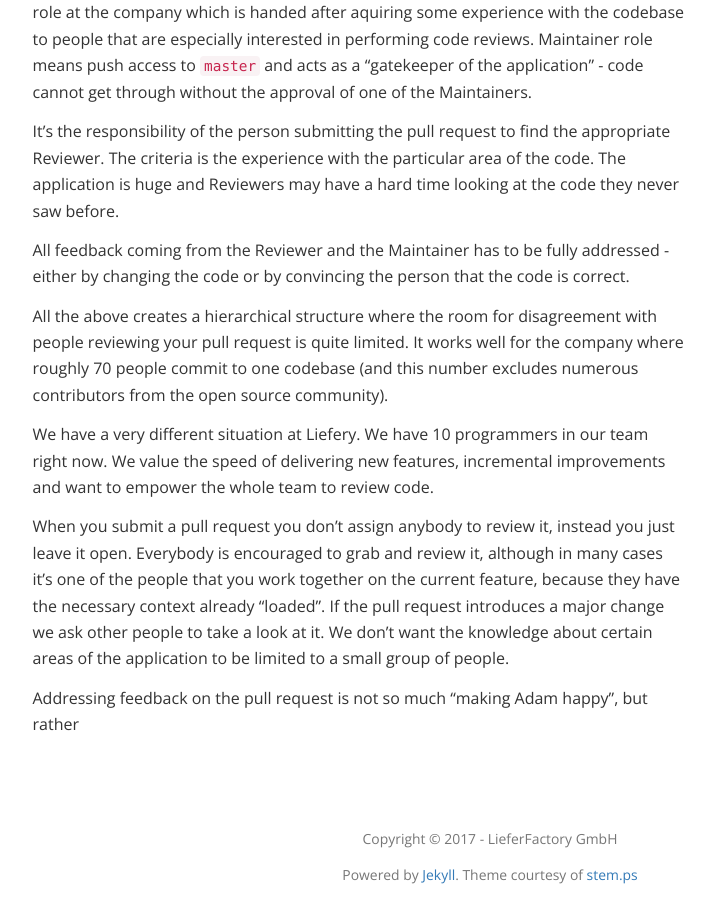
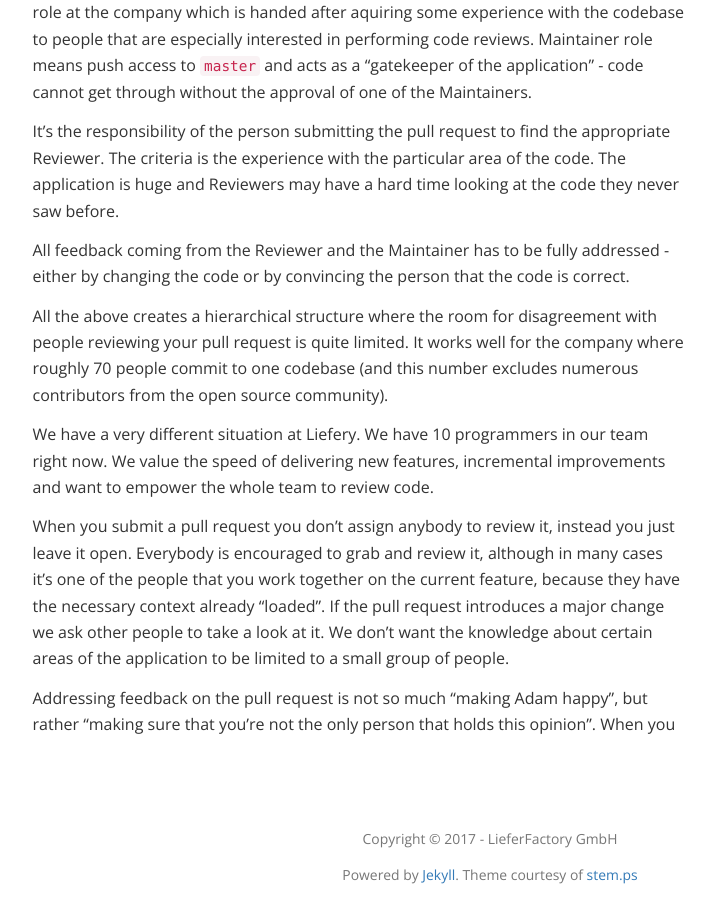
Before and after one commit to liefery-it-legacy/blog, a Jekyll site: the page built from _posts/2018-02-07-how-we-do-code-review.md, in a window 1280 px wide and 900 px high, scrolled down 1164 px. Shown: the whole window, without its empty margins (150-865 px from the left). Built offline with Jekyll 4.4.1, drawn with Linux system fonts in a browser that asks for light colours; nearby versions of some CDN libraries; comment, search, counter and statistics services are not loaded.

Commit message:
moar text

```diff
--- a/_posts/2018-02-07-how-we-do-code-review.md
+++ b/_posts/2018-02-07-how-we-do-code-review.md
@@ -28,4 +28,4 @@ We have a very different situation at Liefery. We have 10 programmers in our tea
 
 When you submit a pull request you don't assign anybody to review it, instead you just leave it open. Everybody is encouraged to grab and review it, although in many cases it's one of the people that you work together on the current feature, because they have the necessary context already "loaded". If the pull request introduces a major change we ask other people to take a look at it. We don't want the knowledge about certain areas of the application to be limited to a small group of people.
 
-Addressing feedback on the pull request is not so much "making Adam happy", but rather
+Addressing feedback on the pull request is not so much "making Adam happy", but rather "making sure that you're not the only person that holds this opinion". When you
```
